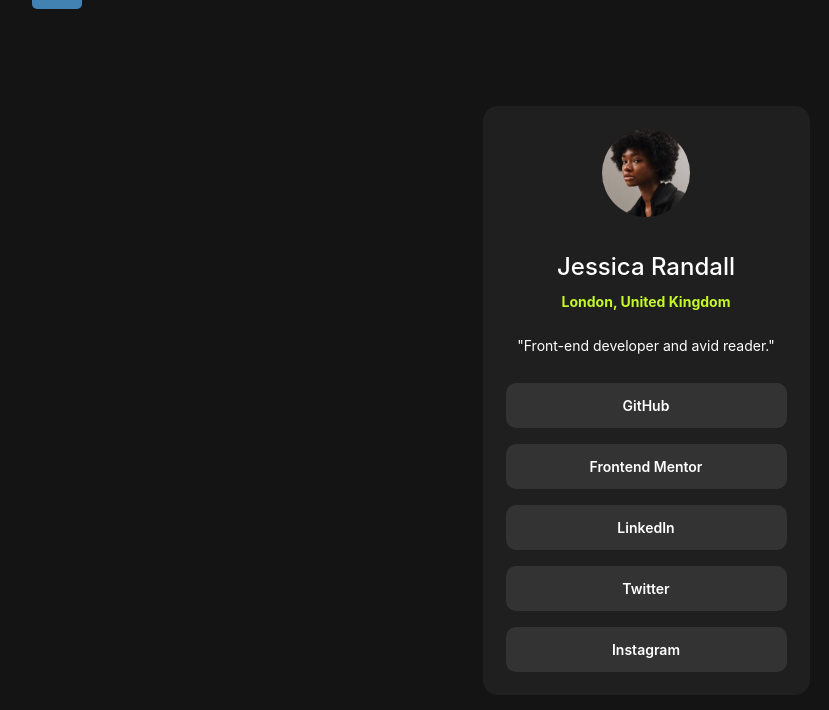
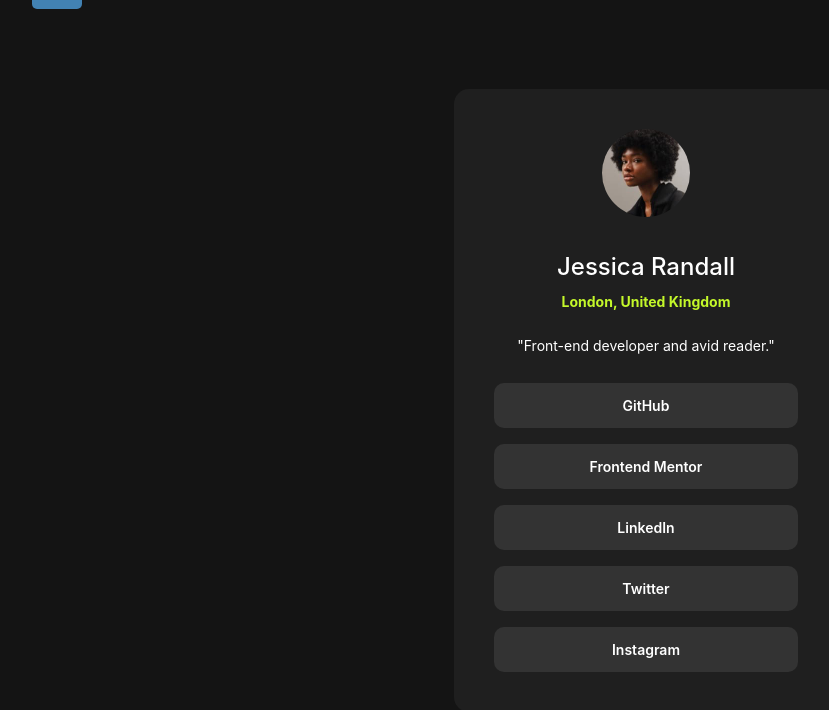
Before and after one commit to alexanderivanov2/frontend-mentor, a Vue app: page /newbie/social-links-profile-card in a window 1536 px wide. Shown: the top 710 px of the page, without its empty margins (122-951 px from the left). Built offline with nearby package versions, Linux system fonts and the light colour scheme; a web font is replaced by a local one.

Commit message:
implement desktop

```diff
--- a/src/assets/styles/pages/newbie/_socialLinksProfileCard.scss
+++ b/src/assets/styles/pages/newbie/_socialLinksProfileCard.scss
@@ -86,5 +86,11 @@
                 }
             }
         }
+
+        @media screen and (min-width: 1440px) {
+            max-width: 384px;
+            min-height: 611px;
+            padding: 40px;
+        }
     }
 }
```
